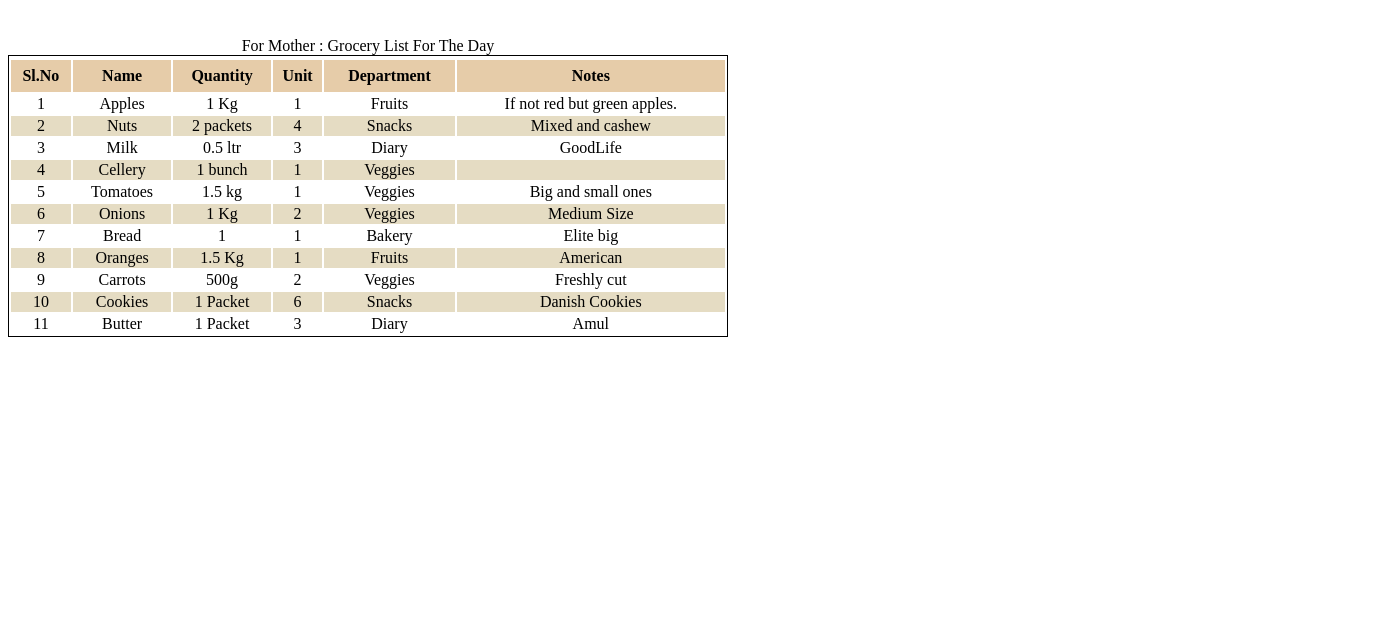
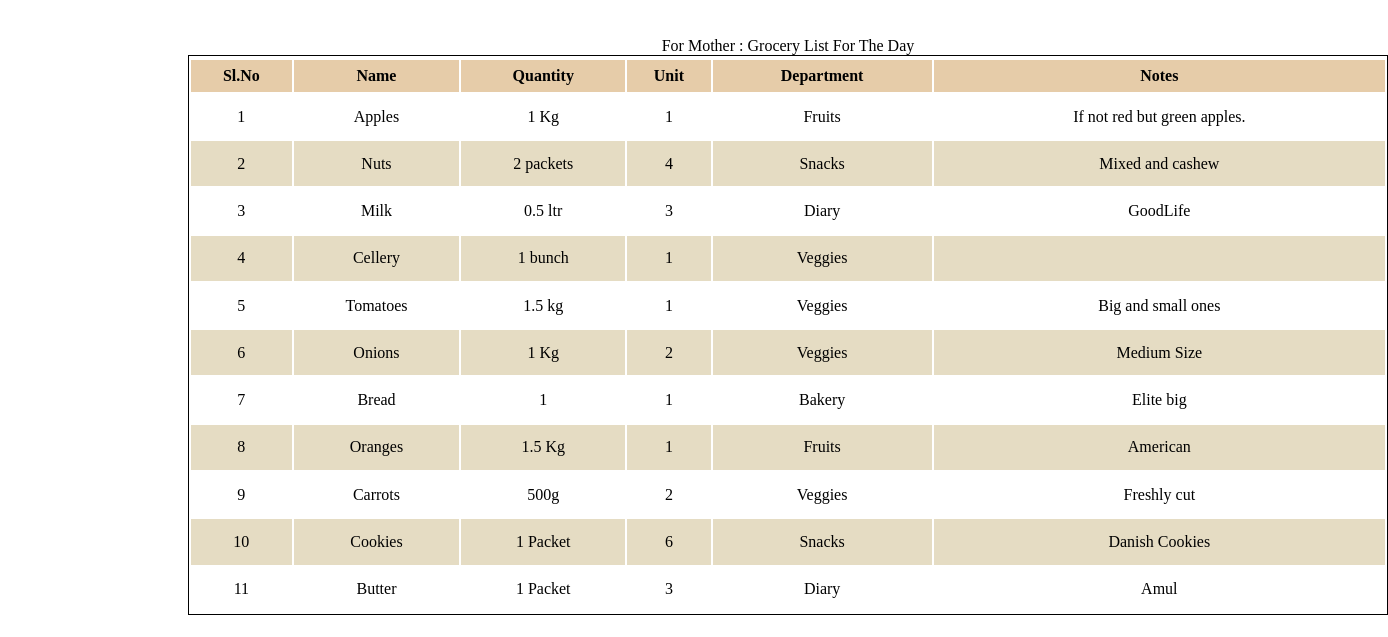
Before and after one commit to wel2nwjy/LarkChallenge, a plain HTML site: page index.html in a window 1280 px wide. Shown: the part 61-698 px from the top of the page, 1388 px wide, since content can reach past the window. Drawn offline with Linux system fonts and the light colour scheme.

Commit message:
Update index.html

```diff
--- a/index.html
+++ b/index.html
@@ -9,7 +9,7 @@
 
     <div>
         <h1>Things To Buy</h1><br>
-        <table style="border: 1px solid black; width: 90vh;text-align: center;">
+        <table style="border: 1px solid black; width: 150vh;text-align: center;height: 70vh;margin-left: 180px;">
             <tr style="text-align: center;"><caption>For Mother : Grocery List For The Day</caption></tr>
             <tr id="groceryList" style="background-color: #E6CCA9;height: 4vh;">
                 <th>Sl.No</th>
```
